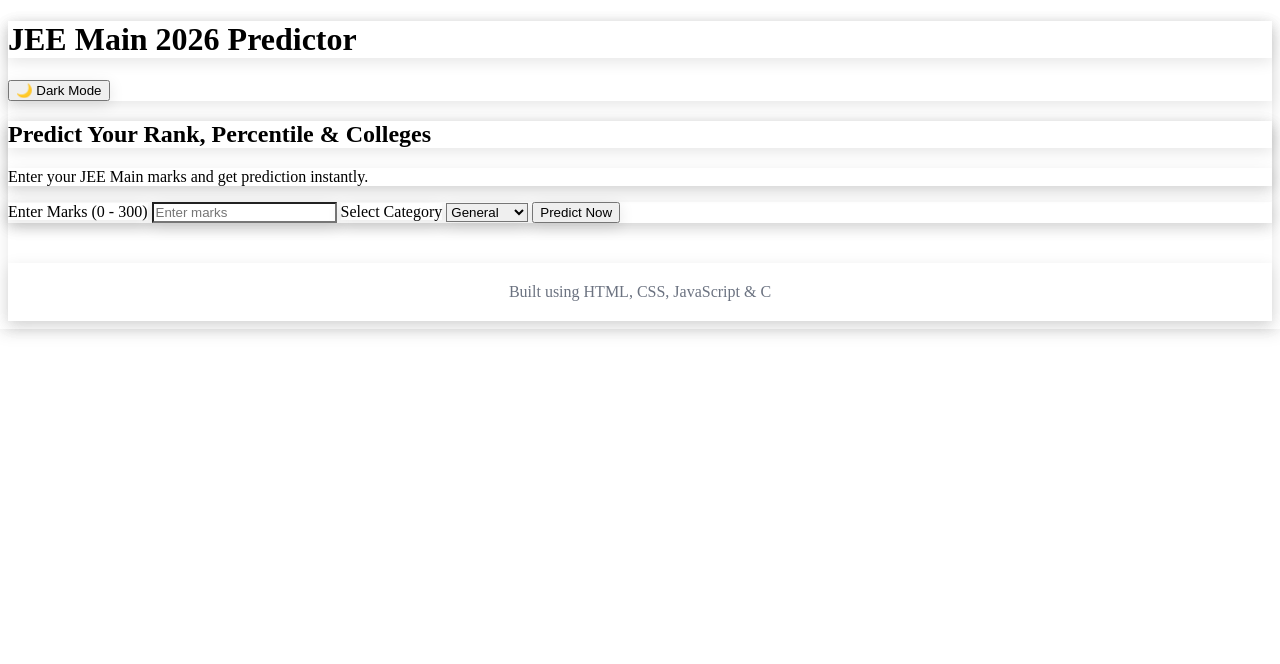
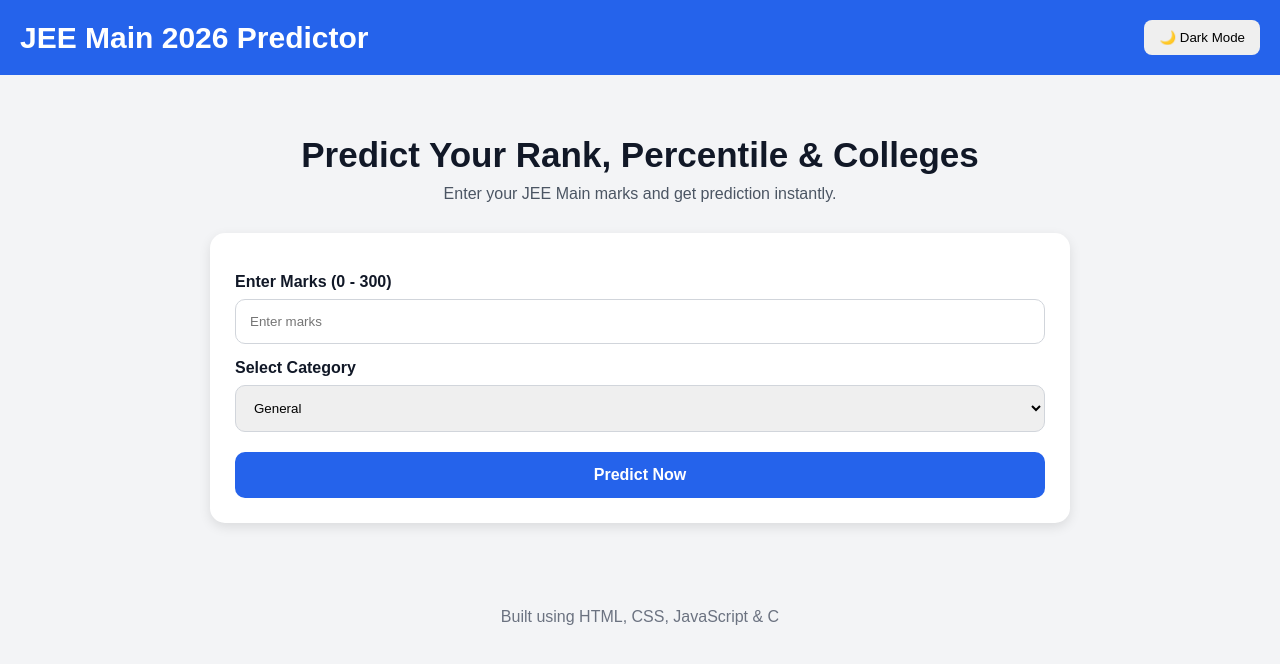
Before and after one commit to ninjazx10rsubham-source/JEE-College-Prediction-System, a plain HTML site: page index.html in a window 1280 px wide. Drawn offline with Linux system fonts and the light colour scheme.

Commit message:
Update style.css

```diff
--- a/style.css
+++ b/style.css
@@ -1,74 +1,167 @@
-* {
-
-  box-shadow: 0 4px 15px rgba(0,0,0,0.1);
+*{
+  margin:0;
+  padding:0;
+  box-sizing:border-box;
 }
 
-.result-box h2 {
-  margin-bottom: 15px;
+body{
+  font-family:Arial, sans-serif;
+  background:#f3f4f6;
+  color:#111827;
 }
 
-.result-box p {
-  margin-top: 10px;
-  line-height: 1.6;
+header{
+  background:#2563eb;
+  color:white;
+
+  padding:20px;
+
+  display:flex;
+  justify-content:space-between;
+  align-items:center;
 }
 
-.college {
-  margin-top: 20px;
-  padding: 15px;
-
-  border-radius: 10px;
-
-  background: #eff6ff;
+header h1{
+  font-size:30px;
 }
 
-footer {
-  margin-top: 40px;
-  padding: 20px;
-
-  text-align: center;
-
-  color: #6b7280;
+#themeBtn{
+  padding:10px 15px;
+  border:none;
+  border-radius:8px;
+  cursor:pointer;
 }
 
-.dark-mode {
-  background: #111827;
-  color: white;
+main{
+  max-width:900px;
+  margin:auto;
+  padding:20px;
+}
+
+.hero{
+  text-align:center;
+  margin-top:40px;
+}
+
+.hero h2{
+  font-size:35px;
+  margin-bottom:10px;
+}
+
+.hero p{
+  color:#4b5563;
+}
+
+.predictor-card{
+  background:white;
+  padding:25px;
+
+  margin-top:30px;
+
+  border-radius:15px;
+
+  box-shadow:0 4px 12px rgba(0,0,0,0.1);
+}
+
+.predictor-card label{
+  display:block;
+  margin-top:15px;
+  margin-bottom:8px;
+  font-weight:bold;
+}
+
+.predictor-card input,
+.predictor-card select{
+  width:100%;
+  padding:14px;
+
+  border-radius:10px;
+  border:1px solid #d1d5db;
+}
+
+.predict-btn{
+  width:100%;
+  margin-top:20px;
+
+  padding:14px;
+
+  background:#2563eb;
+  color:white;
+
+  border:none;
+  border-radius:10px;
+
+  cursor:pointer;
+  font-size:16px;
+  font-weight:bold;
+}
+
+.predict-btn:hover{
+  background:#1d4ed8;
+}
+
+.result-box{
+  background:white;
+
+  margin-top:30px;
+  padding:25px;
+
+  border-radius:15px;
+
+  box-shadow:0 4px 12px rgba(0,0,0,0.1);
+}
+
+.college{
+  margin-top:20px;
+  padding:15px;
+
+  border-radius:10px;
+
+  background:#eff6ff;
+}
+
+footer{
+  text-align:center;
+  padding:25px;
+  margin-top:40px;
+  color:#6b7280;
+}
+
+.dark-mode{
+  background:#111827;
+  color:white;
 }
 
 .dark-mode .predictor-card,
-.dark-mode .result-box {
-  background: #1f2937;
+.dark-mode .result-box{
+  background:#1f2937;
 }
 
-.dark-mode .college {
-  background: #374151;
+.dark-mode .college{
+  background:#374151;
 }
 
 .dark-mode input,
-.dark-mode select {
-  background: #111827;
-  color: white;
-  border: 1px solid #4b5563;
+.dark-mode select{
+  background:#111827;
+  color:white;
+  border:1px solid #4b5563;
 }
 
-.dark-mode .hero p,
-.dark-mode footer {
-  color: #d1d5db;
+.dark-mode footer,
+.dark-mode .hero p{
+  color:#d1d5db;
 }
 
-@media (max-width: 768px) {
+@media(max-width:768px){
 
-  header {
-    text-align: center;
-    gap: 15px;
+  header{
+    flex-direction:column;
+    gap:15px;
   }
 
-  .hero h2 {
-    font-size: 26px;
-  }
-
-  header h1 {
-    font-size: 24px;
+  .hero h2{
+    font-size:28px;
   }
 
 }
```
